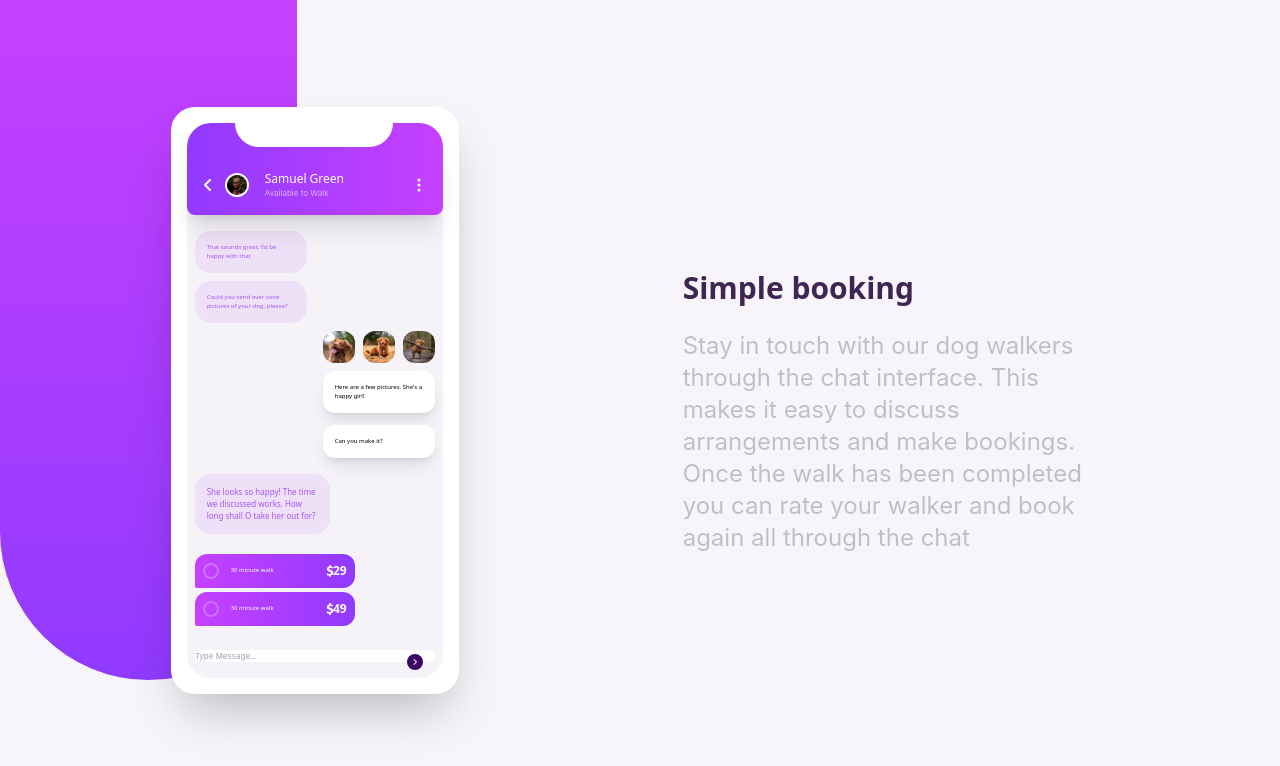
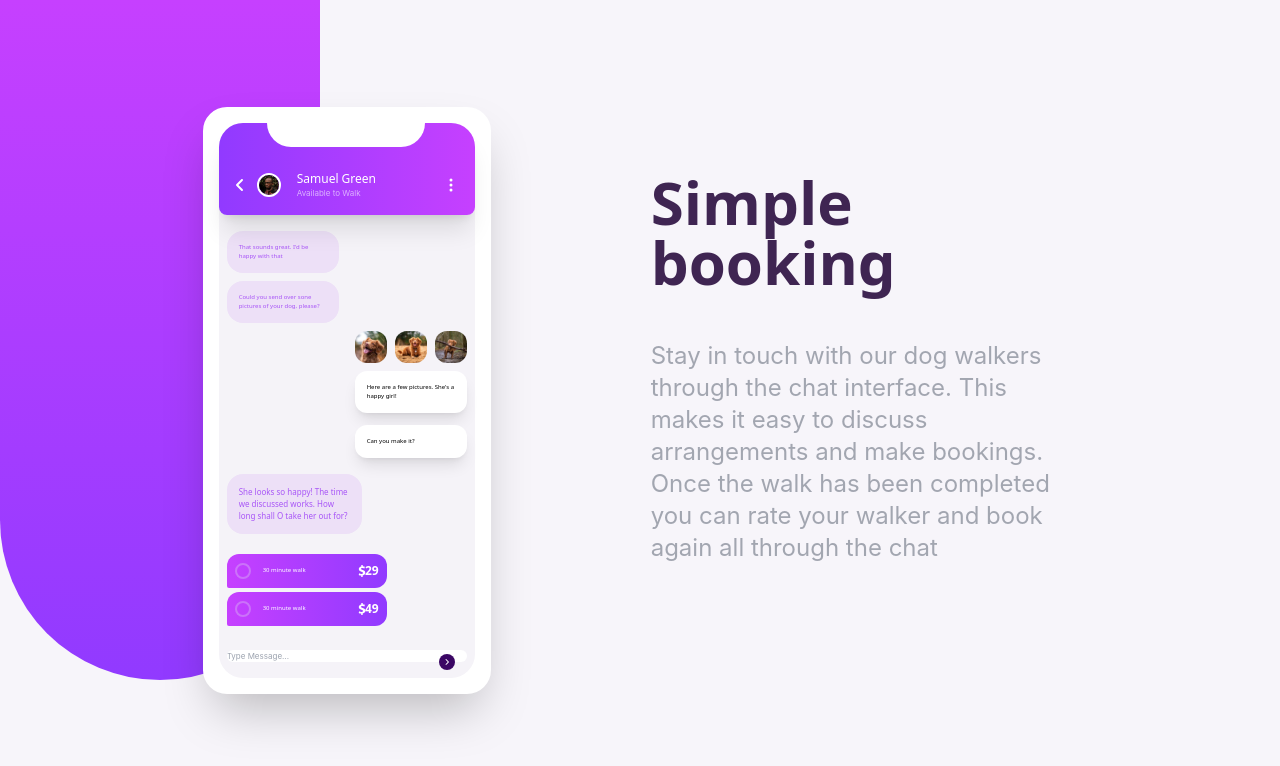
Before and after one commit to EdebaliErman/frontend-mentor-11, a React (Create React App) app: page / in a window 1280 px wide. Shown: the top 766 px of the page. Built offline with nearby package versions, Linux system fonts and the light colour scheme.

Commit message:
Finished

```diff
--- a/src/App.css
+++ b/src/App.css
@@ -5,6 +5,6 @@
     @apply flex justify-center items-center h-full w-full bg-[#f7f5fa]
   }
   .App{
-    @apply flex justify-center items-center  gap-56
+    @apply flex justify-center items-center  gap-40
   }
 }
--- a/src/Components/InfoText/InfoText.js
+++ b/src/Components/InfoText/InfoText.js
@@ -2,9 +2,9 @@ import React from 'react'
 
 function InfoText() {
   return (
-    <div className='w-1/3'>
-      <h1 className='text-3xl my-6 font-sans  font-bold text-[#3f2552]'>Simple booking </h1>
-      <h5 className='text-2xl text-gray-500 opacity-40'>Stay in touch with our dog walkers through the chat interface. This makes it easy to discuss arrangements and make bookings. Once the walk has been completed you can rate your walker and book again all through the chat </h5>
+    <div className='w-1/3 mb-28'>
+      <h1 className='text-6xl my-12 font-sans  font-bold text-[#3f2552]'>Simple booking </h1>
+      <h5 className='text-2xl text-gray-500 opacity-60'>Stay in touch with our dog walkers through the chat interface. This makes it easy to discuss arrangements and make bookings. Once the walk has been completed you can rate your walker and book again all through the chat </h5>
     </div>
   )
 }
--- a/src/Components/SvgBack/SvgBack.js
+++ b/src/Components/SvgBack/SvgBack.js
@@ -1,7 +1,7 @@
 import React from 'react'
 
 function SvgBack() {
-    return <svg className='z-10 bg-gradient-to-t from-[#913aff] to-[#c640ff] w-[23.2%] h-[85%] absolute top-0 left-0 rounded-b-[18rem]'></svg>
+    return <svg className='z-10 bg-gradient-to-t from-[#913aff] to-[#c640ff] w-[25.00%] h-[85%] absolute top-0 left-0 rounded-b-[19.8rem]'></svg>
 }
 
 export default SvgBack
```
